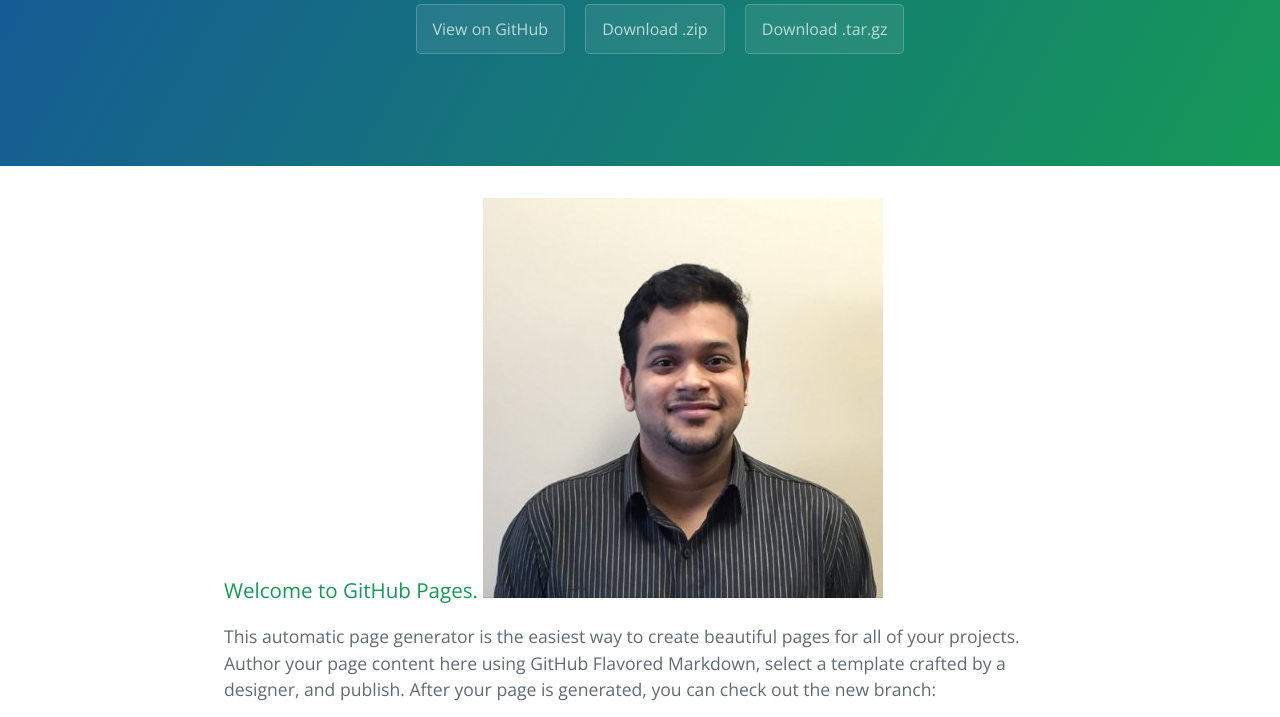
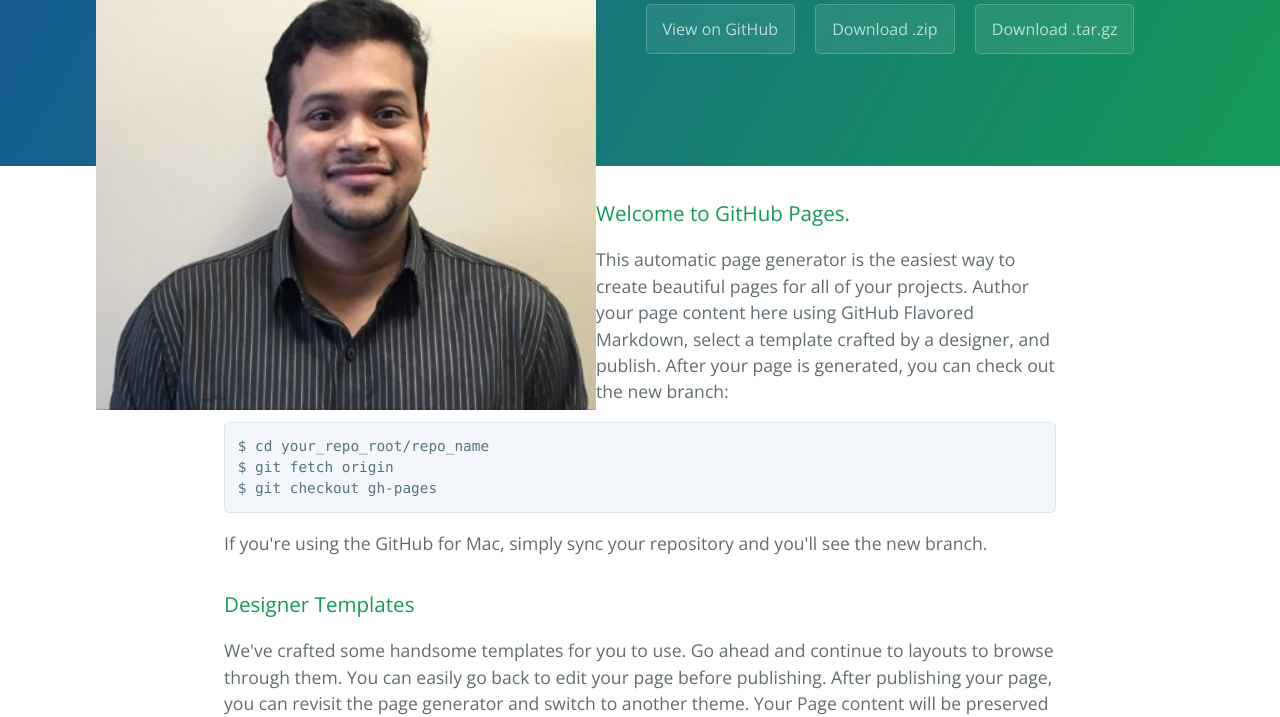
Before and after one commit to yashrajrs/yashrajtest.github.io, a plain HTML site: page index.html in a window 1280 px wide. Shown: the part 170-887 px from the top of the page. Drawn offline with nearby package versions, Linux system fonts and the light colour scheme.

Commit message:
Update index.html

```diff
--- a/index.html
+++ b/index.html
@@ -11,7 +11,7 @@
   </head>
   <body>
     <section class="page-header">
-       <img src="yashraj.png" alt="Yashraj Pic" draggable="false" height="42" width="42" align="left">
+       <img src="yashraj.png" alt="Yashraj Pic" draggable="false" height="500" width="500" align="left">
       <h1 class="project-name">Yashrajtest.GitHub.io</h1>
       <ul>
         <a href="https://github.com/yashrajrs/yashrajtest.github.io" class="btn">View on GitHub</a>
@@ -26,7 +26,6 @@
     <section class="main-content">
       <h3>
 <a id="welcome-to-github-pages-" class="anchor" href="#welcome-to-github-pages-" aria-hidden="true"><span class="octicon octicon-link"></span></a>Welcome to GitHub Pages.
-<img src="yashraj.png" alt="Yashraj Pic">
 </h3>
 
 <p>This automatic page generator is the easiest way to create beautiful pages for all of your projects. Author your page content here using GitHub Flavored Markdown, select a template crafted by a designer, and publish. After your page is generated, you can check out the new branch:</p>
```
